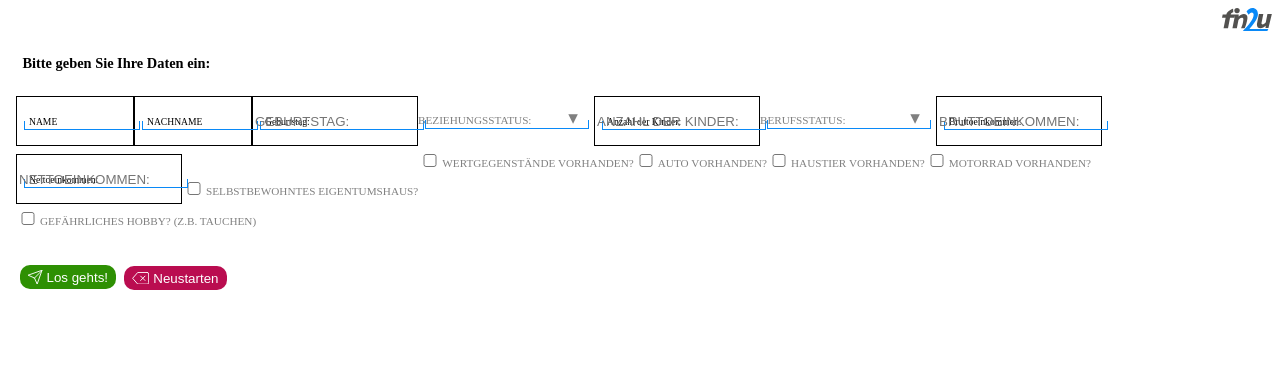
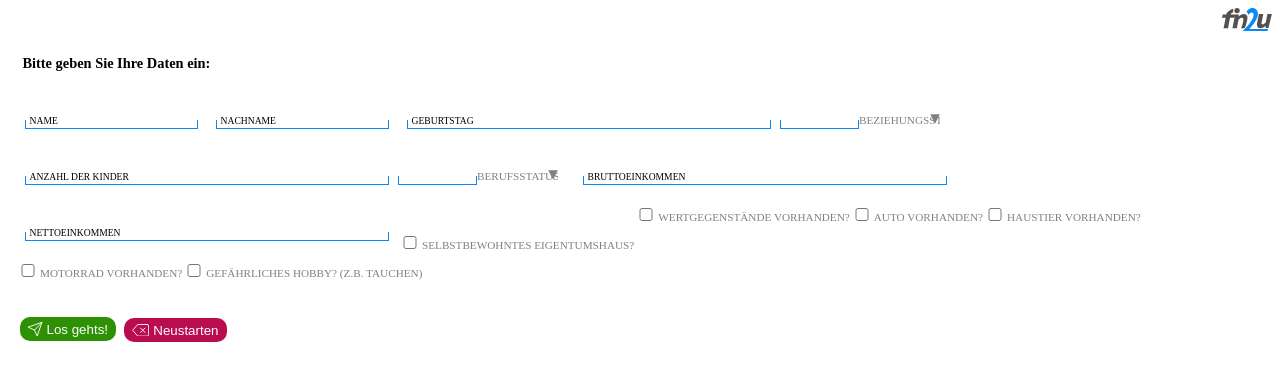
Before and after one commit to stefankorder/fin2u-App, a React (Create React App) app in the folder client/: page / in a window 1280 px wide. Shown: the top 380 px of the page. Built offline with nearby package versions, Linux system fonts and the light colour scheme; the HTML template or start-up script is replaced by a standard one.

Commit message:
added some styling-properties

```diff
--- a/client/src/GlobalStyles.js
+++ b/client/src/GlobalStyles.js
@@ -33,9 +33,6 @@ body {
 
 select,
   input {
-    padding: 0.25rem;
-    margin: .5rem;
-    width: 5rem;
     outline: none;
   }
 
--- a/client/src/components/CarProps.js
+++ b/client/src/components/CarProps.js
@@ -1,68 +1,92 @@
 import styled from 'styled-components'
 
-export default function CarProps({userData, handleChange}) {
+export default function CarProps({userData, handleChange, focused, setFocused}) {
     if (userData.car) {
         return (
-            <div>
-
+            <SubMenuDiv>
 <HandleDiv>
-    <StyledDiv></StyledDiv>
-          <Label htmlFor="carAge">Alter des Fahrzeugs:</Label>
+<StyledDiv>
+          <Label className={focused === 'carAge' || userData.carAge.length ? 'active' : ''} htmlFor="carAge">FAHRZEUGALTER</Label>
+          </StyledDiv>
           <TextInput
-            placeholder="ALTER:"
+            className='carAge'
             type="text"
             name="carAge"
             value={userData.carAge}
             onChange={handleChange}
+            onClick={() => setFocused('carAge')}
           />
           </HandleDiv>
 
           <HandleDiv>
-    <StyledDiv></StyledDiv>
-          <Label htmlFor="carValue">Wert des Fahrzeugs:</Label>
+          <StyledDiv>
+          <Label className={focused === 'carValue' || userData.carValue.length ? 'active' : ''} htmlFor="carValue">FAHRZEUGWERT</Label>
+          </StyledDiv>
           <TextInput
-            placeholder="WERT:"
+            className='carValue'
             type="text"
             name="carValue"
             value={userData.carValue}
             onChange={handleChange}
+            onClick={() => setFocused('carValue')}
           />
           </HandleDiv>
-
-            </div>
+            </SubMenuDiv>
         )
     } else {
         return ''
     }
 }
 
+const SubMenuDiv = styled.div`
+width: 100%
+`
+
 const HandleDiv = styled.div`
-margin: 0 0 1rem 0;
-      height: 2rem;
+width: 50%;
+max-width: 191px;
+      margin-top: .5rem;
+      height: 3rem;
       display: inline-flex;
+      flex-direction: column;
       align-items: center;
+      justify-content: center;
+      position: relative;
       `
 
 const StyledDiv = styled.div`
-width: 7.125rem;
+      width: 90%;
       height: .5rem;
-position: absolute;
+      background: transparent;
+      position: relative;
       border: 1px solid #0989F7;
       border-top: none;
-margin-left: .45rem;
-margin-top: 1.1rem;
+      margin-top: .5rem;
       z-index: 1;
       `
 
 const Label = styled.label`
-      margin-left: .25rem;
       font-size: .6rem;
       z-index: 10;
-      display: none;
+      position: absolute;
+      transition: all .25s;
+      left: .25rem;
+      bottom: .1rem;
+
+
+&.active {
+  left: 0;
+  bottom: 0;
+  transform: translateY(-1.3rem);
+  scale: 0.8;
+}
       `
 
 const TextInput = styled.input`
-      width: 7rem;
+position: absolute;
+background: transparent;
+padding: .25rem;
+width: 90%;
 border: none;
 z-index: 10;
 `
--- a/client/src/components/MotorcycleProps.js
+++ b/client/src/components/MotorcycleProps.js
@@ -1,65 +1,93 @@
 import styled from 'styled-components'
 
-export default function MotorcycleProps({userData, handleChange}) {
+export default function MotorcycleProps({userData, handleChange, focused, setFocused}) {
     if (userData.motorcycle) {
         return (
-            <div>
+            <SubMenuDiv>
+
 <HandleDiv>
-    <StyledDiv></StyledDiv>
-          <Label htmlFor="motorcycleAge">Alter des Motorrads:</Label>
+<StyledDiv>
+    <Label className={focused === 'motorcycleAge' || userData.motorcycleAge.length ? 'active' : ''} htmlFor="motorcycleAge">MOTORRADALTER</Label>
+    </StyledDiv>
           <TextInput
-            placeholder="ALTER:"
+          className='motorcycleAge'
             type="text"
             name="motorcycleAge"
             value={userData.motorcycleAge}
             onChange={handleChange}
+            onClick={() => setFocused('motorcycleAge')}
           />
           </HandleDiv>
+
           <HandleDiv>
-    <StyledDiv></StyledDiv>
-          <Label htmlFor="motorcycleValue">Wert des Motorrads:</Label>
+          <StyledDiv>
+    <Label className={focused === 'motorcycleValue' || userData.motorcycleValue.length ? 'active' : ''} htmlFor="motorcycleValue">MOTORRADWERT</Label>
+    </StyledDiv>
           <TextInput
-            placeholder="WERT:"
+          className='motorcycleValue'
             type="text"
             name="motorcycleValue"
             value={userData.motorcycleValue}
             onChange={handleChange}
+            onClick={() => setFocused('motorcycleValue')}
           />
           </HandleDiv>
-            </div>
+            </SubMenuDiv>
         )
     } else {
         return ''
     }
 }
 
+const SubMenuDiv = styled.div`
+width: 100%
+`
+
 const HandleDiv = styled.div`
-margin: 0 0 1rem 0;
-      height: 2rem;
+width: 50%;
+max-width: 191px;
+      margin-top: .5rem;
+      height: 3rem;
       display: inline-flex;
+      flex-direction: column;
       align-items: center;
+      justify-content: center;
+      position: relative;
       `
 
 const StyledDiv = styled.div`
-width: 7.125rem;
+      width: 90%;
       height: .5rem;
-position: absolute;
+      background: transparent;
+      position: relative;
       border: 1px solid #0989F7;
       border-top: none;
-margin-left: .45rem;
-margin-top: 1.1rem;
+      margin-top: .5rem;
       z-index: 1;
       `
 
 const Label = styled.label`
-      margin-left: .25rem;
       font-size: .6rem;
       z-index: 10;
-      display: none;
+      position: absolute;
+      transition: all .25s;
+      left: .25rem;
+      bottom: .1rem;
+
+
+&.active {
+  left: 0;
+  bottom: 0;
+  transform: translateY(-1.3rem);
+  scale: 0.8;
+}
       `
 
 const TextInput = styled.input`
-      width: 7rem;
+position: absolute;
+background: transparent;
+padding: .25rem;
+width: 90%;
 border: none;
 z-index: 10;
 `
--- a/client/src/components/UserForm.js
+++ b/client/src/components/UserForm.js
@@ -16,6 +16,7 @@ import setUserNetIncome from '../services/setNetIncome';
 export default function UserForm({onSubmitForm}) {
 
     const [userData, setUserData] = useState(initialUserData)
+    const [focused, setFocused] = useState('')
 
     const handleChange = (event) => {
         const field = event.target;
@@ -42,47 +43,77 @@ export default function UserForm({onSubmitForm}) {
         setUserData(initialUserData);
     }
 
+ useEffect(() => {
+  if (focused) {
+    window.addEventListener('click', handleClick)
+
+      return () => {
+        window.removeEventListener('click', handleClick);
+      }
+   }
+
+  function handleClick(event) {
+    const classNames = ['name', 'lastname', 'birthday', 'children', 'income', 'netIncome', 'carAge', 'carValue', 'motorcycleAge', 'motorcycleValue']
+    if (classNames.includes(event.target.name)) {
+      setFocused(event.target.name)
+      return
+    }
+    else {
+      setFocused('')
+    }
+  }
+}, [focused])
+
+console.log(focused, 123)
+
       return (
         <ContainerBox>
         <Form onSubmit={submitForm}>
         <H2>Bitte geben Sie Ihre Daten ein:</H2>
-          <div>
+
       <HandleDiv>
-    <StyledDiv />
-    <Label className={userData.name.length ? 'active' : ''} htmlFor="name">NAME</Label>
+    <StyledDiv>
+    <Label className={focused === 'name' || userData.name.length ? 'active' : ''} htmlFor="name">NAME</Label>
+    </StyledDiv>
           <TextInput
+          className='name'
             type="text"
             name="name"
             value={userData.name}
             onChange={handleChange}
+            onClick={() => setFocused('name')}
           />
           </HandleDiv>
           <HandleDiv>
-          <StyledDiv></StyledDiv>
-          <Label className={userData.lastname.length ? 'active' : ''} htmlFor="lastname">NACHNAME</Label>
+          <StyledDiv>
+          <Label className={focused === 'lastname' || userData.lastname.length ? 'active' : ''} htmlFor="lastname">NACHNAME</Label>
+          </StyledDiv>
           <TextInput
+          className='lastname'
             type="text"
             name="lastname"
             value={userData.lastname}
             onChange={handleChange}
+            onClick={() => setFocused('lastname')}
           />
           </HandleDiv>
-          </div>
 
-          <HandleDiv>
-          <StyledLongerDiv></StyledLongerDiv>
-          <Label htmlFor="birthday">Geburtstag:</Label>
+          <HandleLongerDiv>
+          <StyledLongerDiv>
+          <Label className={focused === 'birthday' || userData.birthday.length ? 'active' : ''} htmlFor="birthday">GEBURTSTAG</Label>
+          </StyledLongerDiv>
           <TextLongerInput
-            placeholder="GEBURTSTAG:"
+            className='birthday'
             type="text"
             name="birthday"
             value={userData.birthday}
             onChange={handleChange}
+            onClick={() => setFocused('birthday')}
           />
-          </HandleDiv>
+          </HandleLongerDiv>
 
           <SelectDiv>
-            <StyledLongerDiv></StyledLongerDiv>
+          <StyledLongerDiv />
           <Select
             name="relationship"
             value={userData.relationship}
@@ -99,20 +130,23 @@ export default function UserForm({onSubmitForm}) {
           <SelectSpan>▾</SelectSpan>
          </SelectDiv>
 
-            <HandleDiv>
-            <StyledLongerDiv></StyledLongerDiv>
-            <Label htmlFor="children">Anzahl der Kinder:</Label>
+
+         <HandleLongerDiv>
+         <StyledLongerDiv>
+          <Label className={focused === 'children' || userData.children.length ? 'active' : ''} htmlFor="children">ANZAHL DER KINDER</Label>
+          </StyledLongerDiv>
           <TextLongerInput
-          placeholder="ANZAHL DER KINDER:"
+            className='children'
             type="text"
             name="children"
             value={userData.children}
             onChange={handleChange}
+            onClick={() => setFocused('children')}
           />
-          </HandleDiv>
+          </HandleLongerDiv>
 
             <SelectDiv>
-            <StyledLongerDiv></StyledLongerDiv>
+            <StyledLongerDiv />
           <Select
             name="jobStatus"
             value={userData.jobStatus}
@@ -128,29 +162,33 @@ export default function UserForm({onSubmitForm}) {
          </SelectDiv>
 
 
-            <HandleDiv>
-          <StyledLongerDiv></StyledLongerDiv>
-          <Label htmlFor="income">Bruttoeinkommen:</Label>
+         <HandleLongerDiv>
+         <StyledLongerDiv>
+          <Label className={focused === 'income' || userData.income.length ? 'active' : ''} htmlFor="income">BRUTTOEINKOMMEN</Label>
+          </StyledLongerDiv>
           <TextLongerInput
-            placeholder="BRUTTOEINKOMMEN:"
+            className='income'
             type="text"
             name="income"
             value={userData.income}
             onChange={handleChange}
+            onClick={() => setFocused('income')}
           />
-          </HandleDiv>
+          </HandleLongerDiv>
 
-          <HandleDiv>
-          <StyledLongerDiv></StyledLongerDiv>
-          <Label htmlFor="netIncome">Nettoeinkommen:</Label>
+          <HandleLongerDiv>
+          <StyledLongerDiv>
+          <Label className={focused === 'netIncome' || userData.netIncome.length ? 'active' : ''} htmlFor="netIncome">NETTOEINKOMMEN</Label>
+          </StyledLongerDiv>
           <TextLongerInput
-            placeholder="NETTOEINKOMMEN:"
+            className='netIncome'
             type="text"
             name="netIncome"
             value={userData.netIncome}
             onChange={handleChange}
+            onClick={() => setFocused('netIncome')}
           />
-          </HandleDiv>
+          </HandleLongerDiv>
 
           <CheckboxLabel className='firstLabel'>
             <Checkbox
@@ -182,7 +220,7 @@ export default function UserForm({onSubmitForm}) {
             AUTO VORHANDEN?
           </CheckboxLabel>
 
-        <CarProps userData={userData} handleChange={handleChange} />
+        <CarProps userData={userData} handleChange={handleChange} setFocused={setFocused} focused={focused} />
 
         <CheckboxLabel>
             <Checkbox
@@ -206,7 +244,7 @@ export default function UserForm({onSubmitForm}) {
             MOTORRAD VORHANDEN?
           </CheckboxLabel>
 
-        <MotorcycleProps userData={userData} handleChange={handleChange} />
+        <MotorcycleProps userData={userData} handleChange={handleChange} setFocused={setFocused} focused={focused} />
 
         <CheckboxLabel>
             <Checkbox
@@ -248,13 +286,65 @@ margin: 1rem .4rem 1rem .4rem;
       flex-wrap: wrap;
       `
 
-      const HandleDiv = styled.div`
+const HandleLongerDiv = styled.div`
+width: 100%;
+max-width: 382px;
       margin-top: .5rem;
       height: 3rem;
       display: inline-flex;
+      flex-direction: column;
       align-items: center;
-      border: 1px solid black;
+      justify-content: center;
       position: relative;
+      `
+
+      const HandleDiv = styled.div`
+width: 50%;
+max-width: 191px;
+      margin-top: .5rem;
+      height: 3rem;
+      display: inline-flex;
+      flex-direction: column;
+      align-items: center;
+      justify-content: center;
+      position: relative;
+      `
+
+const TextInput = styled.input`
+position: absolute;
+background: transparent;
+padding: .25rem;
+width: 90%;
+border: none;
+z-index: 10;
+`
+
+const StyledDiv = styled.div`
+      width: 90%;
+      height: .5rem;
+      background: transparent;
+      position: relative;
+      border: 1px solid #0989F7;
+      border-top: none;
+      margin-top: .5rem;
+      z-index: 1;
+      `
+
+const Label = styled.label`
+      font-size: .6rem;
+      z-index: 10;
+      position: absolute;
+      transition: all .25s;
+      left: .25rem;
+      bottom: .1rem;
+
+
+&.active {
+  left: 0;
+  bottom: 0;
+  transform: translateY(-1.3rem);
+  scale: 0.8;
+}
       `
 
       const SelectDiv = styled.div`
@@ -273,7 +363,6 @@ margin: 1rem .4rem 1rem .4rem;
       width: 100%;
       font-family: inherit;
       color: grey;
-      outline: none;
       font-size: .7rem;
       cursor: pointer;
       z-index: 10;
@@ -309,56 +398,22 @@ color: grey;
 }
 `
 
-      const Label = styled.label`
-      margin-left: .75rem;
-      font-size: .6rem;
-      z-index: 10;
-      position: absolute;
-      transition: all .25s;
-
-
-&.active {
-  transform: translateY(1.1rem);
-  left: -.45rem;
-  scale: 0.8;
-}
-
-      `
-
-      const TextInput = styled.input`
-      background: transparent;
-      width: 7rem;
-      border: none;
-      z-index: 10;
-      `
-
 const TextLongerInput = styled.input`
+position: absolute;
 background: transparent;
-width: 10rem;
+padding: .25rem;
+width: 95%;
 border: none;
 z-index: 10;
 `
 
-      const StyledDiv = styled.div`
-      width: 7.125rem;
-      height: .5rem;
-      background: transparent;
-      position: absolute;
-      border: 1px solid #0989F7;
-      border-top: none;
-      margin-left: .45rem;
-      margin-top: .5rem;
-      z-index: 1;
-      `
-
 const StyledLongerDiv = styled.div`
-width: 10.125rem;
+width: 95%;
 height: .5rem;
 background: transparent;
-position: absolute;
+position: relative;
 border: 1px solid #0989F7;
 border-top: none;
-margin-left: .45rem;
 margin-top: .5rem;
 z-index: 1;
 `
```
Lines whose indentation alone changed are shown as unchanged.
